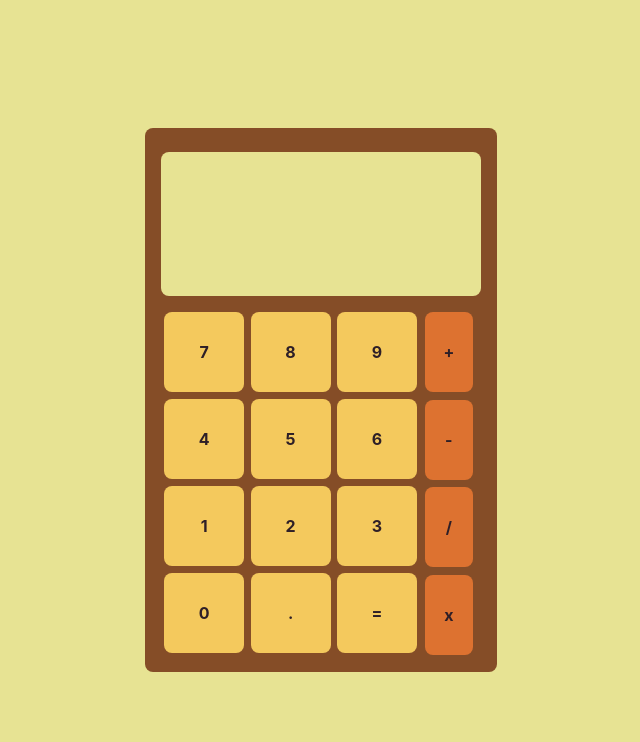
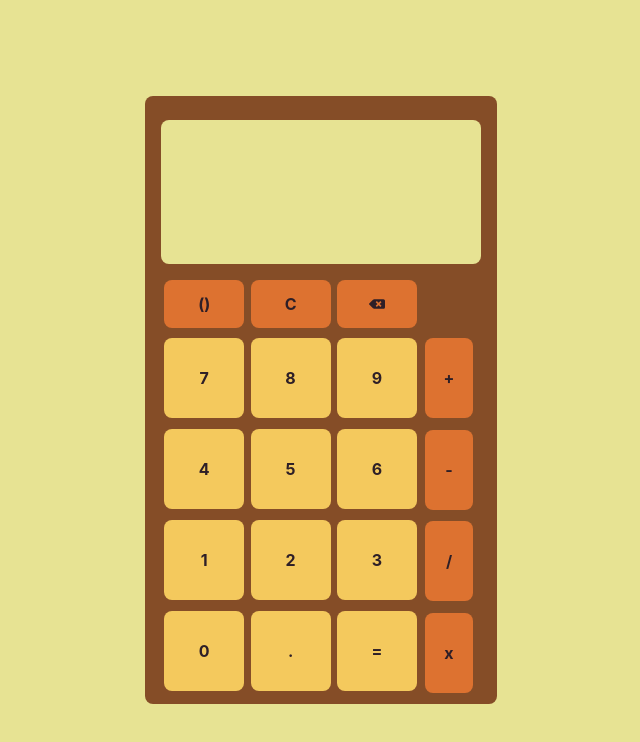
Before and after one commit to pangilinan-patrick/calculator-react, a React (Create React App) app: page / in a window 1280 px wide. Shown: the top 742 px of the page, without its empty margins (319-959 px from the left). Built offline with nearby package versions, Linux system fonts and the light colour scheme.

Commit message:
add clear and backspace functionality

```diff
--- a/package.json
+++ b/package.json
@@ -8,6 +8,7 @@
     "@testing-library/user-event": "^13.5.0",
     "react": "^18.2.0",
     "react-dom": "^18.2.0",
+    "react-icons": "^4.8.0",
     "react-scripts": "5.0.1",
     "sass": "^1.60.0",
     "web-vitals": "^2.1.4"
--- a/src/App.scss
+++ b/src/App.scss
@@ -8,7 +8,6 @@ $lanzones: #e7e393;
   display: flex;
   justify-content: center;
   align-items: center;
-  font: helvetica;
   font-weight: bold;
   color: $dark-brown;
   border-radius: 0.5em;
@@ -33,7 +32,7 @@ html {
   background-color: $tan;
   border-radius: 0.5em;
   width: 20em;
-  height: 32em;
+  height: 36em;
 }
 
 .panel {
@@ -89,15 +88,15 @@ html {
   flex-wrap: wrap;
   justify-content: space-around;
   width: 81%;
-  height: 68%;
+  height: 63%;
 }
 
 .side-buttons-container {
   display: flex;
   flex-flow: column;
   justify-content: space-between;
-  height: 67%;
-  margin-left: 0.29em;
+  height: 61.5%;
+  margin-left: 0.3em;
 }
 
 .side-buttons {
@@ -120,3 +119,23 @@ html {
   width: 5em;
   height: 5em;
 }
+
+.top-buttons-container {
+  display: flex;
+  flex-wrap: wrap;
+  justify-content: space-around;
+  width: 81%;
+  height: 10%;
+  margin-bottom: 0.05em;
+}
+
+.top-buttons {
+  &:hover {
+    background-color: darken($orange, 8);
+  }
+
+  @include buttons();
+  background-color: $orange;
+  width: 5em;
+  height: 3em;
+}
--- a/src/components/Buttons.js
+++ b/src/components/Buttons.js
@@ -1,5 +1,6 @@
 import React, { Component } from "react";
 import Panel from "./Panel";
+import { FaBackspace } from "react-icons/fa";
 
 class Buttons extends Component {
   constructor(props) {
@@ -19,7 +20,24 @@ class Buttons extends Component {
     }
   };
 
-  equalNums = (event) => {
+  clearInput = () => {
+    this.setState({ panelText: "", panelAns: "" });
+  };
+
+  backInput = () => {
+    this.setState({
+      panelText: this.state.panelText.slice(0, -1),
+    });
+    try {
+      this.setState({
+        panelAns: eval(this.state.panelText.slice(0, -1)),
+      });
+    } catch (err) {
+      console.log(err);
+    }
+  };
+
+  equalNums = () => {
     const ans = this.state.panelAns;
     this.setState({ panelText: ans, panelAns: "" });
   };
@@ -31,6 +49,17 @@ class Buttons extends Component {
           panelText={this.state.panelText}
           panelAns={this.state.panelAns}
         />
+        <div className="top-buttons-container">
+          <div onClick={this.inputNum} className="top-buttons">
+            ()
+          </div>
+          <div onClick={this.clearInput} className="top-buttons">
+            C
+          </div>
+          <div onClick={this.backInput} className="top-buttons">
+            <FaBackspace />
+          </div>
+        </div>
         <div className="buttons-container">
           <div onClick={this.inputNum} className="buttons">
             7
@@ -69,7 +98,6 @@ class Buttons extends Component {
             =
           </div>
         </div>
-
         <div className="side-buttons-container">
           <div onClick={this.inputNum} className="side-buttons">
             +
```
Also changed, not shown: 1 other file (tests, documents, lock files or other folders).
